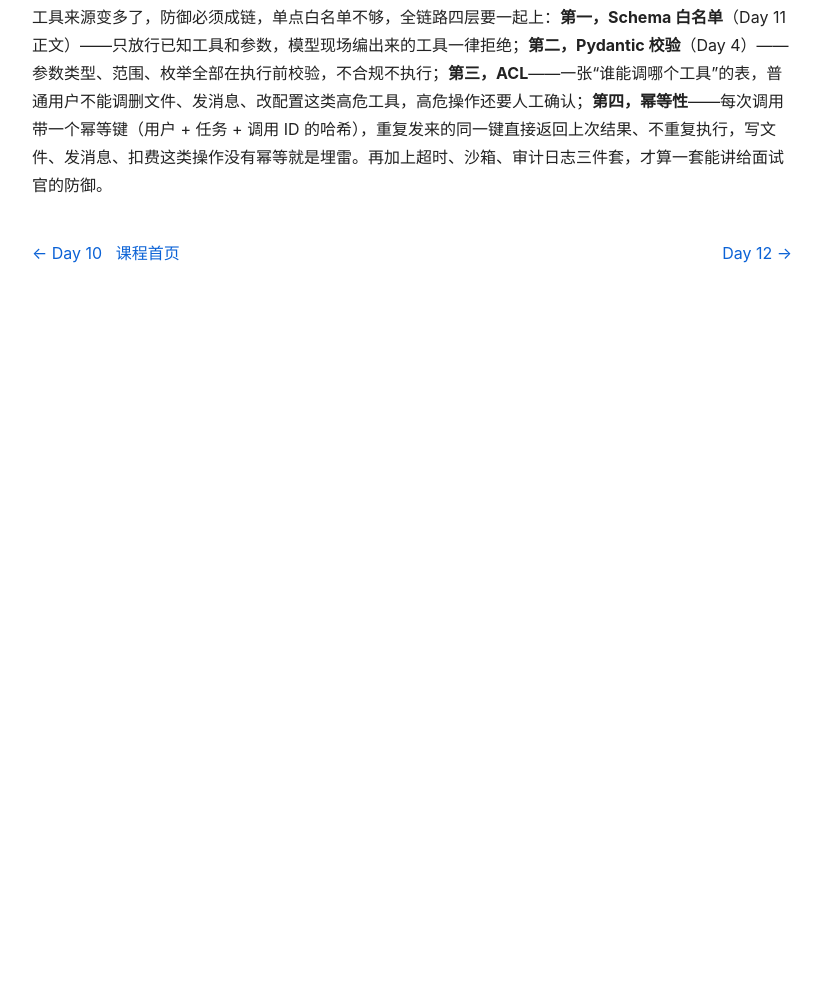
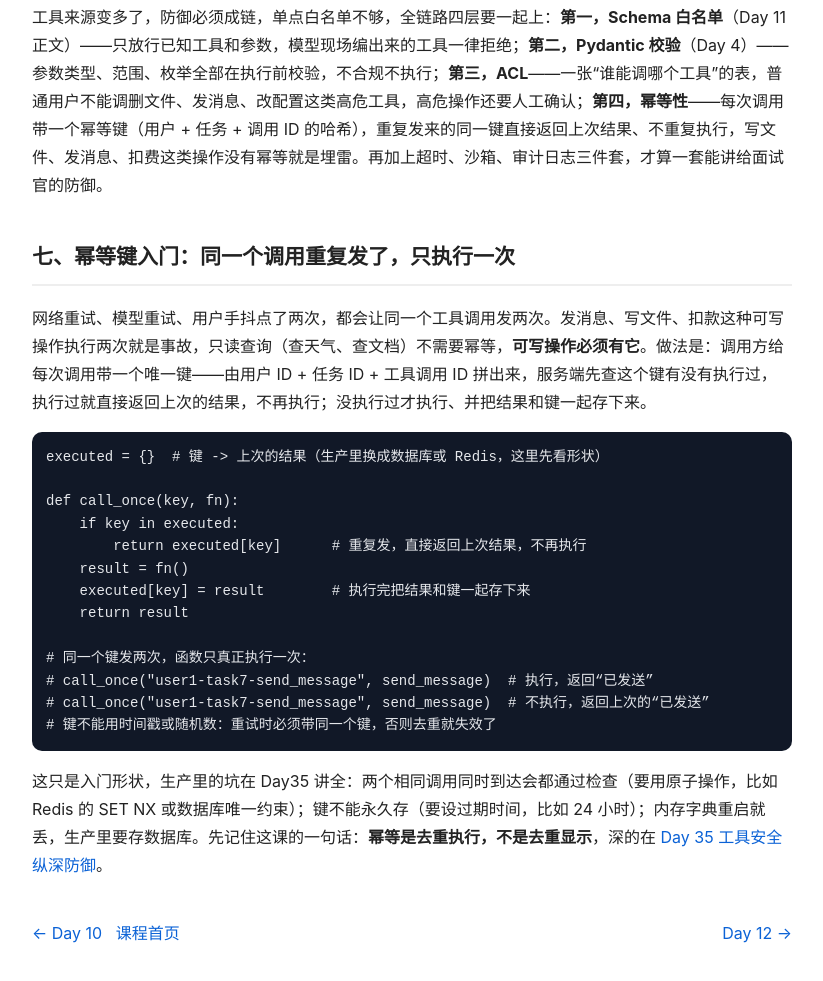
Before and after one commit to Linrstudio/linrstudio.github.io, a plain HTML site: page app/langchain-course/day11.html in a window 1280 px wide. Shown: the part 4951-5932 px from the top of the page, without its empty margins (228-1051 px from the left). Before the commit the page ends 5282 px from the top, so only its background shows below. Drawn offline with Linux system fonts and the light colour scheme.

Commit message:
LangChain course: add idempotency intro example to Day11 and race/TTL pitfalls to Day35

```diff
--- a/app/langchain-course/day11.html
+++ b/app/langchain-course/day11.html
@@ -170,6 +170,22 @@ def run_task(patch_fn, run_tests):
 <h2>六、补充：MCP 工具接入 + 工具调用全链路防御（结合岗位要求）</h2>
 <p><strong>MCP（Model Context Protocol）</strong>是模型和外部工具之间的标准协议，理解它的三方分工就够了：<strong>Host</strong> 是运行模型的应用，<strong>Client</strong> 是 Host 里负责连 MCP 服务的一端，<strong>Server</strong> 是提供工具、资源、提示词的一端。一个 Server 可以暴露三种东西——<strong>Tools</strong>（可调用的函数）、<strong>Resources</strong>（可读的数据，如文件、数据库记录）、<strong>Prompts</strong>（预置的提示词模板）。传输上本地常用 stdio、远程常用 Streamable HTTP，模型侧看到的仍是一张工具列表，调用仍走 Function Calling，只是工具的来源从“本地写死”变成了“协议发现”：Client 先调 <code>list_tools</code> 拿到工具的 schema，再按 schema 调用。</p>
 <p>工具来源变多了，防御必须成链，单点白名单不够，全链路四层要一起上：<strong>第一，Schema 白名单</strong>（Day 11 正文）——只放行已知工具和参数，模型现场编出来的工具一律拒绝；<strong>第二，Pydantic 校验</strong>（Day 4）——参数类型、范围、枚举全部在执行前校验，不合规不执行；<strong>第三，ACL</strong>——一张“谁能调哪个工具”的表，普通用户不能调删文件、发消息、改配置这类高危工具，高危操作还要人工确认；<strong>第四，幂等性</strong>——每次调用带一个幂等键（用户 + 任务 + 调用 ID 的哈希），重复发来的同一键直接返回上次结果、不重复执行，写文件、发消息、扣费这类操作没有幂等就是埋雷。再加上超时、沙箱、审计日志三件套，才算一套能讲给面试官的防御。</p>
+<h2>七、幂等键入门：同一个调用重复发了，只执行一次</h2>
+<p>网络重试、模型重试、用户手抖点了两次，都会让同一个工具调用发两次。发消息、写文件、扣款这种可写操作执行两次就是事故，只读查询（查天气、查文档）不需要幂等，<strong>可写操作必须有它</strong>。做法是：调用方给每次调用带一个唯一键——由用户 ID + 任务 ID + 工具调用 ID 拼出来，服务端先查这个键有没有执行过，执行过就直接返回上次的结果，不再执行；没执行过才执行、并把结果和键一起存下来。</p>
+<pre><code>executed = {}  # 键 -> 上次的结果（生产里换成数据库或 Redis，这里先看形状）
+
+def call_once(key, fn):
+    if key in executed:
+        return executed[key]      # 重复发，直接返回上次结果，不再执行
+    result = fn()
+    executed[key] = result        # 执行完把结果和键一起存下来
+    return result
+
+# 同一个键发两次，函数只真正执行一次：
+# call_once("user1-task7-send_message", send_message)  # 执行，返回“已发送”
+# call_once("user1-task7-send_message", send_message)  # 不执行，返回上次的“已发送”
+# 键不能用时间戳或随机数：重试时必须带同一个键，否则去重就失效了</code></pre>
+<p>这只是入门形状，生产里的坑在 Day35 讲全：两个相同调用同时到达会都通过检查（要用原子操作，比如 Redis 的 SET NX 或数据库唯一约束）；键不能永久存（要设过期时间，比如 24 小时）；内存字典重启就丢，生产里要存数据库。先记住这课的一句话：<strong>幂等是去重执行，不是去重显示</strong>，深的在 <a href="day35.html">Day 35 工具安全纵深防御</a>。</p>
 <div class="nav">
 <span><a href="day10.html">← Day 10</a> &nbsp; <a href="index.html">课程首页</a></span>
 <span><a href="day12.html">Day 12 →</a></span>
```
Also changed, not shown: app/langchain-course/day35.html (+1 -0 lines).
